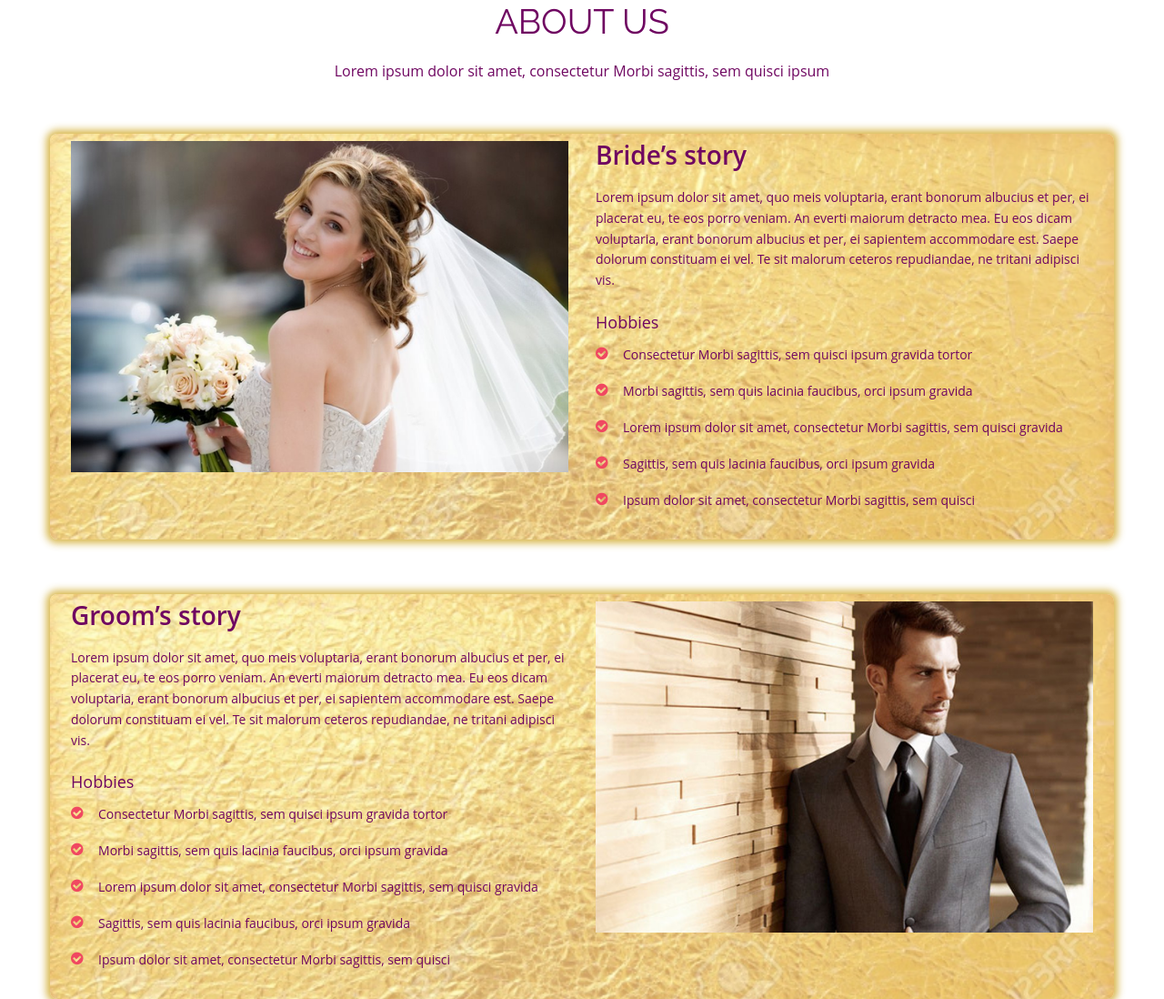
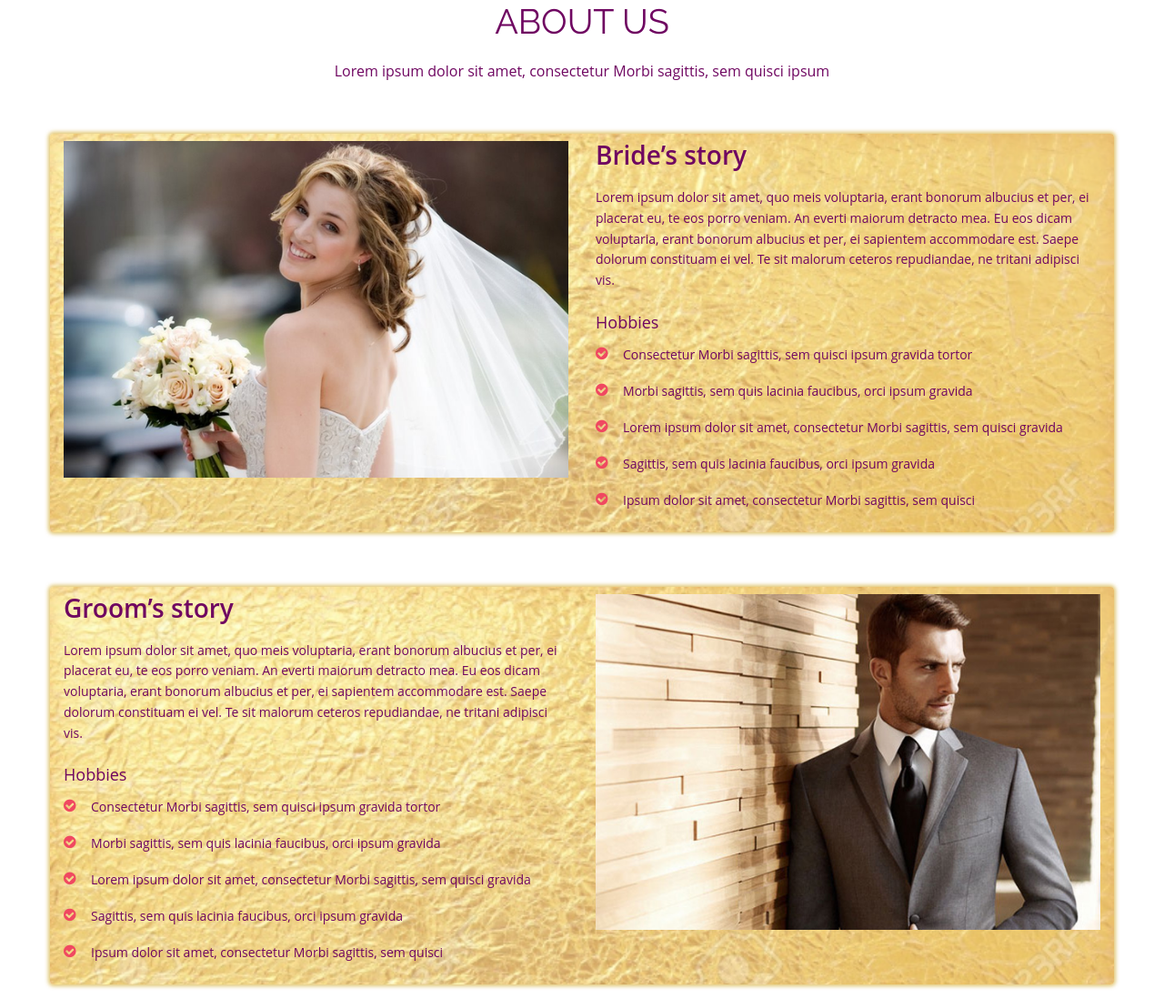
Before and after one commit to azenwright/wedtest, a website: page index.html in a window 1280 px wide. Shown: the part 971-2069 px from the top of the page at 91% size. Drawn offline with Linux system fonts and the light colour scheme.

Commit message:
init test

```diff
--- a/css/style.css
+++ b/css/style.css
@@ -580,13 +580,13 @@ margin-top:60px;
     background-image:url("/img/gold1.png");
    /* box-shadow: 4px 4px 8px 8px white inset; */
     background-size: cover;
-    padding: 8px;
-    -webkit-border-radius: 8px;
-    -moz-border-radius: 8px;
-    border-radius: 8px;
-    -webkit-box-shadow: 0px 0px 8px 4px rgba(212,175,55,0.9);
-    -moz-box-shadow: 0px 0px 8px 4px rgba(212,175,55,0.9);
-    box-shadow: 0px 0px 8px 4px rgba(212,175,55,0.9);
+    padding-top: 8px;
+    -webkit-border-radius: 4px;
+    -moz-border-radius: 4px;
+    border-radius: 4px;
+    -webkit-box-shadow: 0px 0px 4px 2px rgba(212,175,55,0.7);
+    -moz-box-shadow: 0px 0px 4px 2px rgba(212,175,55,0.7);
+    box-shadow: 0px 0px 4px 2px rgba(212,175,55,0.7);
     color:#6f0661!important;
 }
 
```
